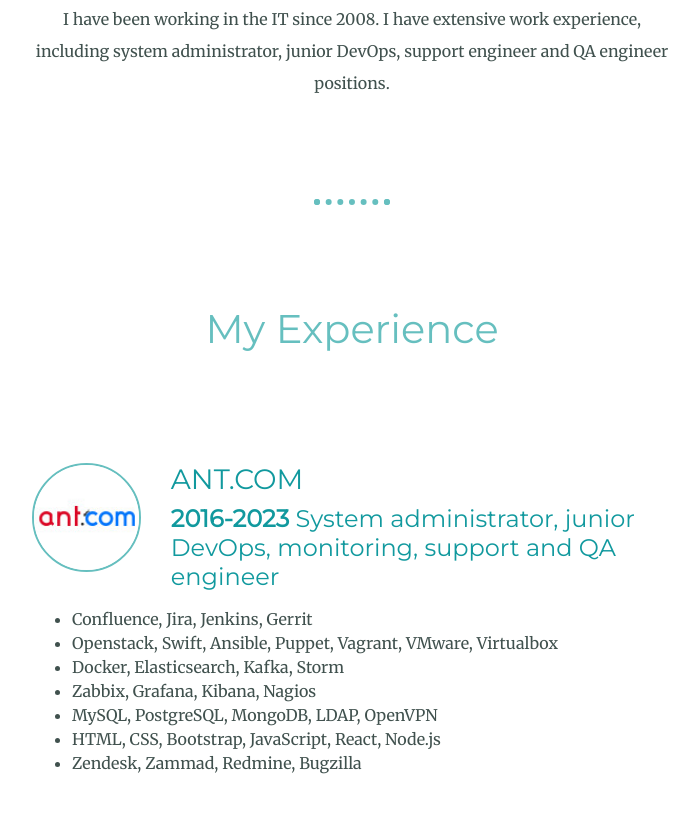
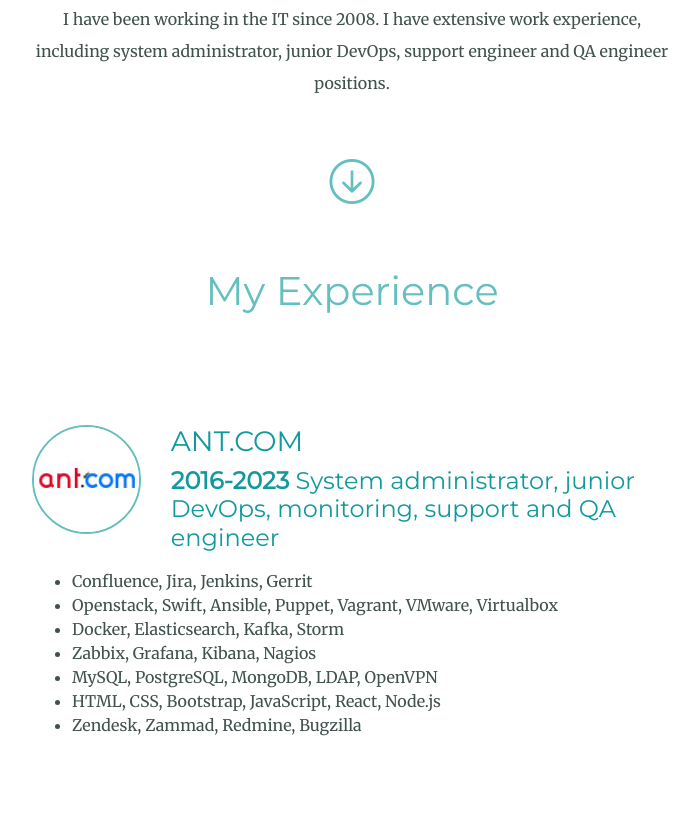
Before and after one commit to enemydoa/mysite, a plain HTML site: page index.html in a window 1280 px wide. Shown: the part 555-1380 px from the top of the page, without its empty margins (288-986 px from the left). Drawn offline with nearby package versions, Linux system fonts and the light colour scheme.

Commit message:
Added scroll down button

```diff
--- a/css/styles.css
+++ b/css/styles.css
@@ -63,7 +63,11 @@ padding: 50px 0 20px;
 
 .intro {
   width: 50%;
-  margin: auto;
+  margin: auto auto 50px auto;
+}
+
+#experience{
+  margin-top: 50px;
 }
 
 .experience-row {
@@ -88,7 +92,6 @@ margin: 40px auto 60px;
   font-size: 0.75rem;
   padding: 20px 0;
 }
-
 
 .profile-img {
   border-radius: 50%;
@@ -125,6 +128,12 @@ margin: 40px auto 60px;
   margin-right: 30px;
 }
 
+.bi-arrow-down-circle {
+  font-size: 45px;
+  color: #66BFBF;
+  margin-top: 50px;
+}
+
 .social-icon {
   margin: 30px 20px;
   color: #11999E;
--- a/index.html
+++ b/index.html
@@ -28,7 +28,8 @@
     <script src="https://maxcdn.bootstrapcdn.com/bootstrap/4.0.0/js/bootstrap.min.js"
         integrity="sha384-JZR6Spejh4U02d8jOt6vLEHfe/JQGiRRSQQxSfFWpi1MquVdAyjUar5+76PVCmYl"
         crossorigin="anonymous"></script>
-</head>
+    <link rel='stylesheet' href='https://cdn.jsdelivr.net/npm/bootstrap-icons@1.7.2/font/bootstrap-icons.css'>
+    </head>
 
 <!---top content--->
 
@@ -49,8 +50,10 @@
             <p class="intro">I have been working in the IT since 2008. I have extensive work experience, including
                 system administrator, junior DevOps, support engineer and QA engineer positions.</p>
         </div>
-        <hr>
-        <div class="experience">
+
+        <a href="#experience"><i class="bi bi-arrow-down-circle"></i></a>
+
+        <div class="experience" id="experience">
             <h2>My Experience</h2>
 
             <div class="experience-row">
```
